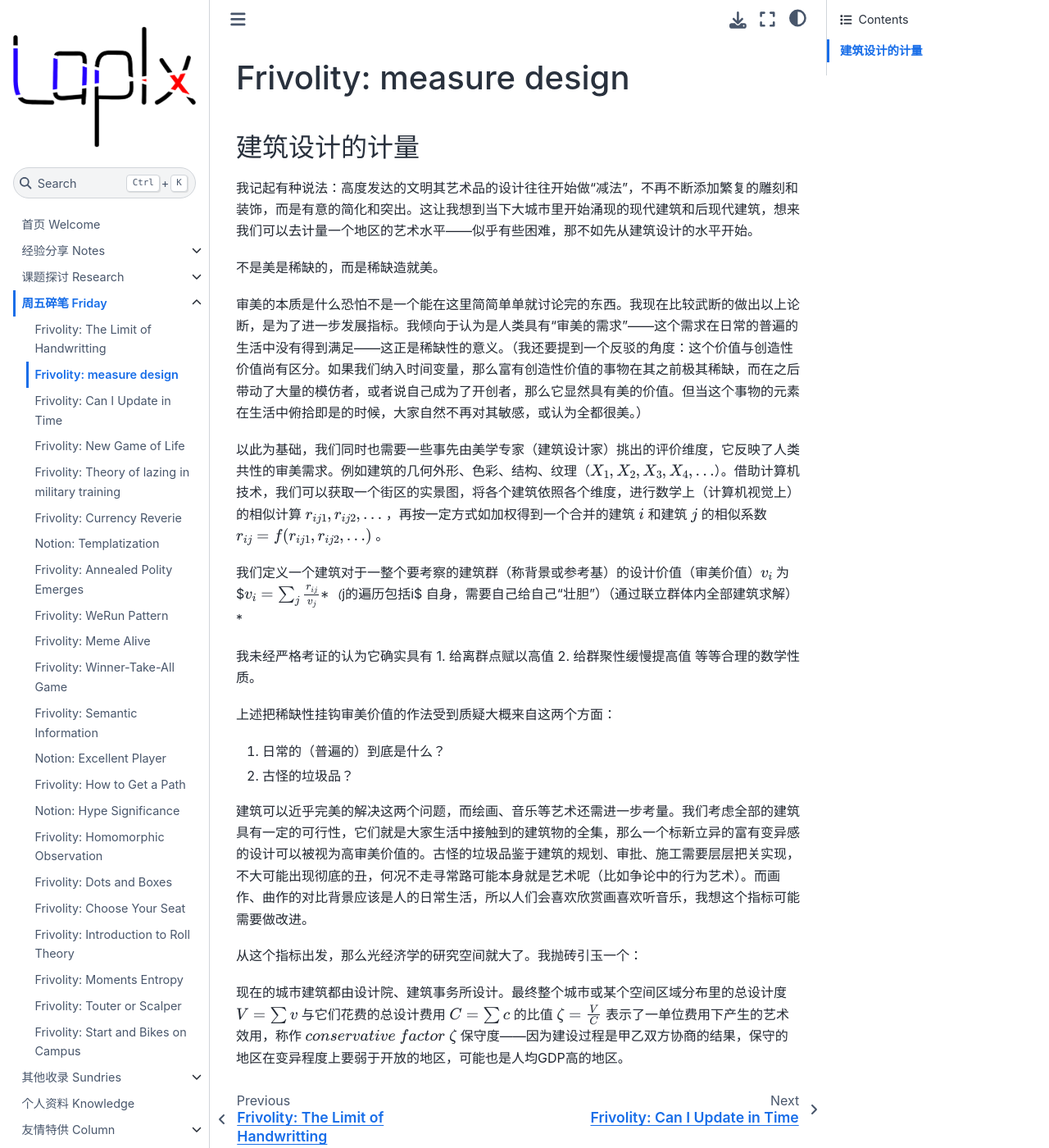
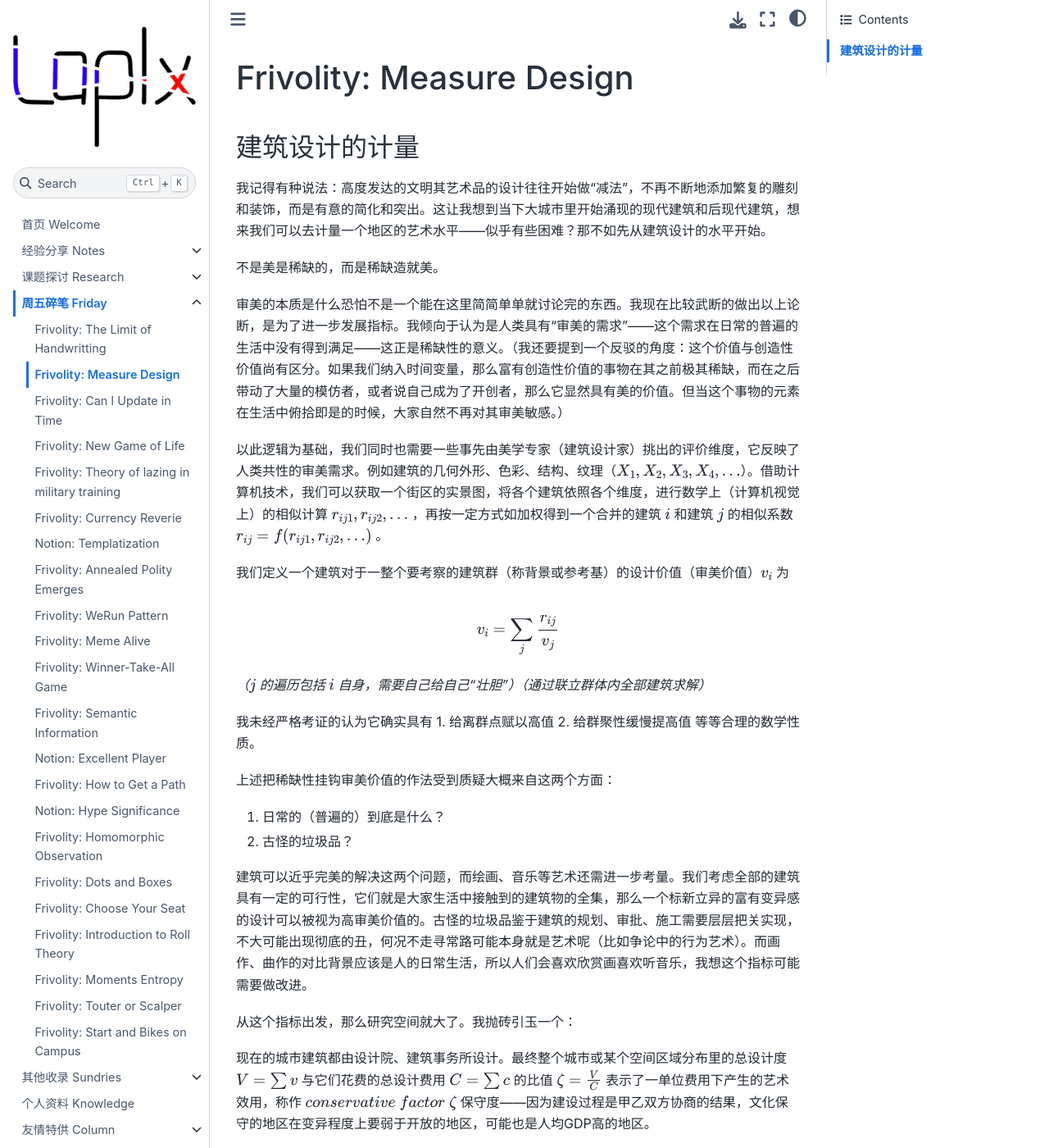
Before and after one commit to Laplx/blog, a Jupyter Book: the page built from wonder/23.9.22.md, in a window 1280 px wide and 1400 px high. Shown: the whole window at 82% size. Built offline with Jupyter Book 1.0.4 settings and Sphinx 7.4.7 and the Sphinx Book theme 1.1.4, drawn with Linux system fonts in a browser that asks for light colours.

Commit message:
23.9.29 mod

```diff
--- a/wonder/23.9.22.md
+++ b/wonder/23.9.22.md
@@ -1,19 +1,21 @@
-# Frivolity: measure design
+# Frivolity: Measure Design
 
 ### 建筑设计的计量
 
-我记起有种说法：高度发达的文明其艺术品的设计往往开始做“减法”，不再不断添加繁复的雕刻和装饰，而是有意的简化和突出。这让我想到当下大城市里开始涌现的现代建筑和后现代建筑，想来我们可以去计量一个地区的艺术水平——似乎有些困难，那不如先从建筑设计的水平开始。
+我记得有种说法：高度发达的文明其艺术品的设计往往开始做“减法”，不再不断地添加繁复的雕刻和装饰，而是有意的简化和突出。这让我想到当下大城市里开始涌现的现代建筑和后现代建筑，想来我们可以去计量一个地区的艺术水平——似乎有些困难？那不如先从建筑设计的水平开始。
 
 不是美是稀缺的，而是稀缺造就美。
 
-审美的本质是什么恐怕不是一个能在这里简简单单就讨论完的东西。我现在比较武断的做出以上论断，是为了进一步发展指标。我倾向于认为是人类具有“审美的需求”——这个需求在日常的普遍的生活中没有得到满足——这正是稀缺性的意义。（我还要提到一个反驳的角度：这个价值与创造性价值尚有区分。如果我们纳入时间变量，那么富有创造性价值的事物在其之前极其稀缺，而在之后带动了大量的模仿者，或者说自己成为了开创者，那么它显然具有美的价值。但当这个事物的元素在生活中俯拾即是的时候，大家自然不再对其敏感，或认为全都很美。）
+审美的本质是什么恐怕不是一个能在这里简简单单就讨论完的东西。我现在比较武断的做出以上论断，是为了进一步发展指标。我倾向于认为是人类具有“审美的需求”——这个需求在日常的普遍的生活中没有得到满足——这正是稀缺性的意义。（我还要提到一个反驳的角度：这个价值与创造性价值尚有区分。如果我们纳入时间变量，那么富有创造性价值的事物在其之前极其稀缺，而在之后带动了大量的模仿者，或者说自己成为了开创者，那么它显然具有美的价值。但当这个事物的元素在生活中俯拾即是的时候，大家自然不再对其审美敏感。）
 
-以此为基础，我们同时也需要一些事先由美学专家（建筑设计家）挑出的评价维度，它反映了人类共性的审美需求。例如建筑的几何外形、色彩、结构、纹理（$X_1, X_2, X_3, X_4, \ldots$）。借助计算机技术，我们可以获取一个街区的实景图，将各个建筑依照各个维度，进行数学上（计算机视觉上）的相似计算 $r_{ij1}, r_{ij2}, \ldots$ ，再按一定方式如加权得到一个合并的建筑 $i$ 和建筑 $j$ 的相似系数 $r_{ij} = f(r_{ij1}, r_{ij2}, \ldots)$ 。
+以此逻辑为基础，我们同时也需要一些事先由美学专家（建筑设计家）挑出的评价维度，它反映了人类共性的审美需求。例如建筑的几何外形、色彩、结构、纹理（$X_1, X_2, X_3, X_4, \ldots$）。借助计算机技术，我们可以获取一个街区的实景图，将各个建筑依照各个维度，进行数学上（计算机视觉上）的相似计算 $r_{ij1}, r_{ij2}, \ldots$ ，再按一定方式如加权得到一个合并的建筑 $i$ 和建筑 $j$ 的相似系数 $r_{ij} = f(r_{ij1}, r_{ij2}, \ldots)$ 。
 
 我们定义一个建筑对于一整个要考察的建筑群（称背景或参考基）的设计价值（审美价值）$v_i$ 为
+
 $$
 v_i = \sum_j \frac{r_{ij}}{v_j}
 $$
+
 *（$j$ 的遍历包括 $i$ 自身，需要自己给自己“壮胆”）（通过联立群体内全部建筑求解）*
 
 我未经严格考证的认为它确实具有 1. 给离群点赋以高值 2. 给群聚性缓慢提高值 等等合理的数学性质。
@@ -25,6 +27,6 @@
 
 建筑可以近乎完美的解决这两个问题，而绘画、音乐等艺术还需进一步考量。我们考虑全部的建筑具有一定的可行性，它们就是大家生活中接触到的建筑物的全集，那么一个标新立异的富有变异感的设计可以被视为高审美价值的。古怪的垃圾品鉴于建筑的规划、审批、施工需要层层把关实现，不大可能出现彻底的丑，何况不走寻常路可能本身就是艺术呢（比如争论中的行为艺术）。而画作、曲作的对比背景应该是人的日常生活，所以人们会喜欢欣赏画喜欢听音乐，我想这个指标可能需要做改进。
 
-从这个指标出发，那么光经济学的研究空间就大了。我抛砖引玉一个：
+从这个指标出发，那么研究空间就大了。我抛砖引玉一个：
 
-现在的城市建筑都由设计院、建筑事务所设计。最终整个城市或某个空间区域分布里的总设计度 $V = \sum v$ 与它们花费的总设计费用 $ C = \sum c$ 的比值 $ \zeta = \frac{V}{C}$ 表示了一单位费用下产生的艺术效用，称作 $ conservative\ factor \ \zeta$  保守度——因为建设过程是甲乙双方协商的结果，保守的地区在变异程度上要弱于开放的地区，可能也是人均GDP高的地区。
+现在的城市建筑都由设计院、建筑事务所设计。最终整个城市或某个空间区域分布里的总设计度 $V = \sum v$ 与它们花费的总设计费用 $ C = \sum c$ 的比值 $ \zeta = \frac{V}{C}$ 表示了一单位费用下产生的艺术效用，称作 $ conservative\ factor \ \zeta$  保守度——因为建设过程是甲乙双方协商的结果，文化保守的地区在变异程度上要弱于开放的地区，可能也是人均GDP高的地区。
```
Also changed, not shown: intro.md (+2 -1 lines), wonder/23.9.29.md (+7 -0 lines).
